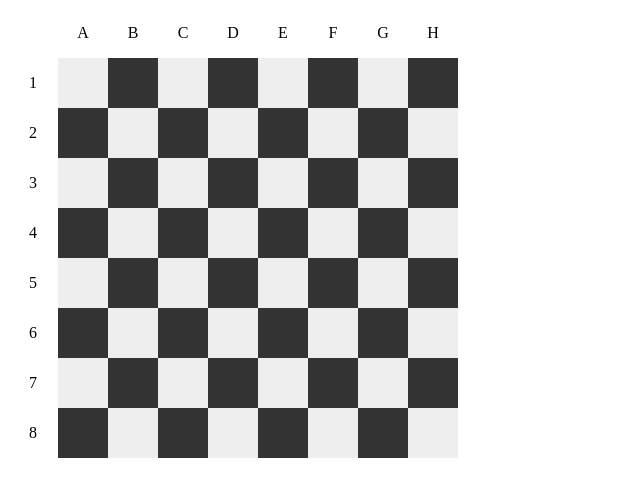
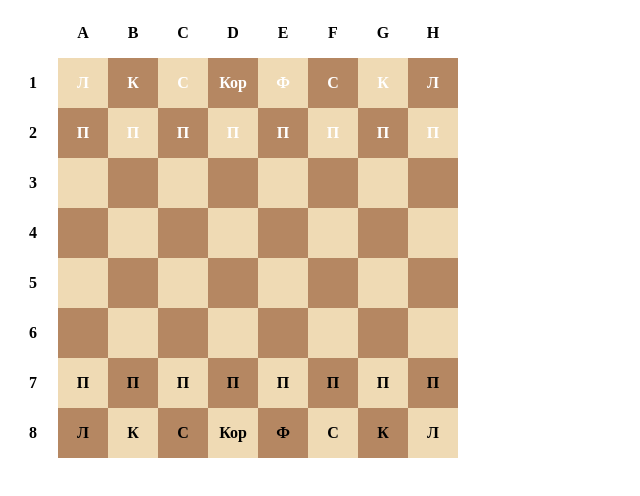
Before and after one commit to Dysco76/GeekBrains-JS, a plain HTML site: page Lesson5/Homework/task1-2.html in a window 1280 px wide. Shown: the whole page, without its empty margins (0-640 px from the left). Drawn offline with Linux system fonts and the light colour scheme.

Commit message:
added function to display chess figures in task 1-2

```diff
--- a/Lesson5/Homework/task1-2.html
+++ b/Lesson5/Homework/task1-2.html
@@ -15,14 +15,23 @@
       justify-content: center;
       align-items: center;
       vertical-align: middle;
+      font-weight: 700;
     }
 
     .square-black {
-      background-color: #333;
+      background-color: #B58762;
     }
 
     .square-white {
-      background-color: #eee;
+      background-color: #EFDAB4;
+    }
+
+    .figure-white {
+      color: #fff;
+    }
+
+    .figure-black {
+      color: #000;
     }
   </style>
 
@@ -67,12 +76,32 @@
       return container;
     }
 
+    const setFigures = function () {
+      const figures = ['Л', 'К', 'С', 'Кор', 'Ф', 'С', 'К', 'Л'];
+      const pawn = 'П';
+
+      const squares = Array.from(document.querySelectorAll('.square')).filter(square => square.classList.length > 1);
+
+      squares.forEach((square, index) => {
+        if (index < 8) {
+          square.insertAdjacentHTML('beforeend', `<span class="figure-white">${figures[index]}</span>`)
+        } else if (index > 7 && index < 16) {
+          square.insertAdjacentHTML('beforeend', `<span class="figure-white">${pawn}</span>`)
+        } else if (index > 47 && index < 56) {
+          square.textContent = pawn;
+        } else if (index > 55) {
+          square.textContent = figures[index - 56]
+        }
+      })
+    }
+
     const renderBoard = function () {
       const body = document.querySelector('body');
       body.append(createBoard());
     }
 
     renderBoard();
+    setFigures();
 
   </script>
 </body>
```
